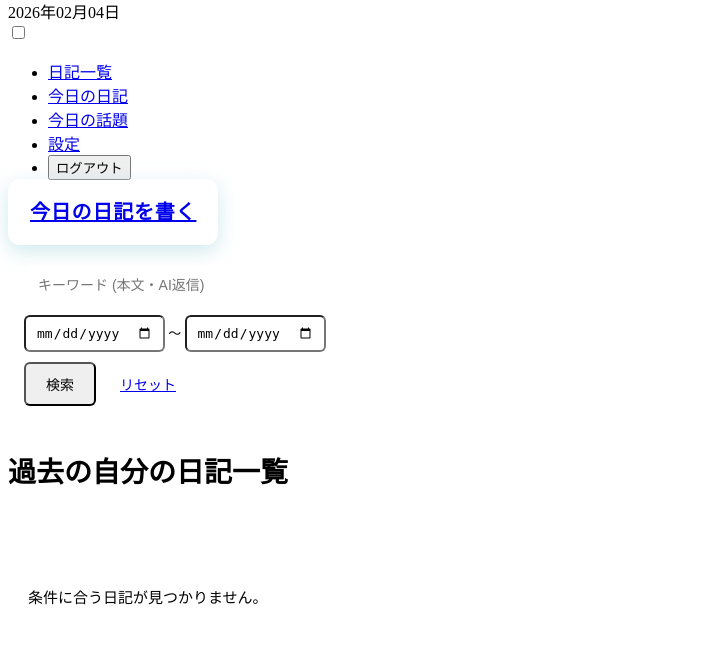
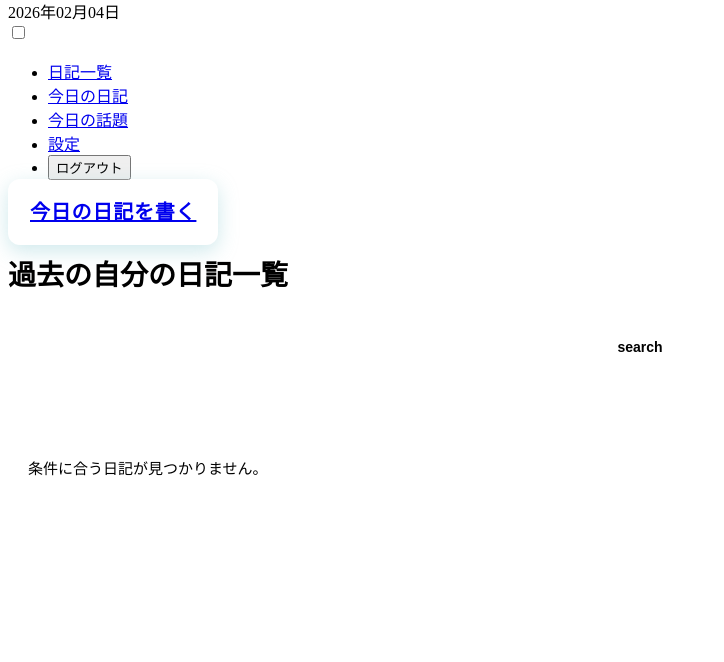
Before and after one commit to Tech-Jam-KDG-2026-Winter/Team-1-Django, a Django app: page / in a window 1280 px wide. Shown: the part 552-1214 px from the top of the page, without its empty margins (0-724 px from the left). After the commit the page ends 1028 px from the top, so only its background shows below. Run offline with Django 5.2, Linux system fonts and the light colour scheme; the visitor is signed in with stand-in values (Sample User, id 1).

Commit message:
index.html修正・検索を折りたたみ式に変更

```diff
--- a/static/css/style.css
+++ b/static/css/style.css
@@ -19,7 +19,7 @@
     font-weight: 700;
     letter-spacing: 0.8px;
     border-radius: 12px;
-    box-shadow: 0 6px 20px rgb(135, 201, 208, 0.4),inset 0 1px 2px rgba(255, 255, 255, 0.3);
+    box-shadow: 0 6px 20px rgba(135, 201, 208, 0.4),inset 0 1px 2px rgba(255, 255, 255, 0.3);
     border: 2px solid rgba(255, 255, 255, 0.2);
 }
 
@@ -61,7 +61,7 @@
 }
 
 .search-form input[type="text"]{
-    padding: 12px 14px;
+    padding: 10px 14px;
     font-size: 14px;
     border: 2px solid var(--border-color);
     border-radius: 8px;
@@ -71,7 +71,11 @@
 }
 
 .search-buttons{
+    display: flex;
+    gap: 8px;
+    background: transparent;
     margin-top: 8px;
+    padding: 0;
 }
 
 .date-range{
@@ -124,6 +128,11 @@
     font-size: 15px;
 }
 
+.diary-list{
+    background: transparent;
+    padding: 0;
+}
+
 .comment-container{
     flex-grow: 0;
     max-height: 320px;
--- a/templates/app/index.html
+++ b/templates/app/index.html
@@ -7,20 +7,28 @@
         <a href="{% url 'diary_write' %}" class="btn-write">今日の日記を書く</a>
     </div>
 
-    <section class="search-section">
+    <h3>過去の自分の日記一覧</h3>
+
+    <div class="search-toggle-area">
+        <button type="button" class="btn-toggle-search" onclick="toggleSearch()">
+            <i class="fa-solid fa-magnifying-glass fa-lg" style="color: #3f4a5a;"></i> search
+        </button>
+    </div>
+    <section class="search-section" id="search-section" style="display: none;">
         <form method="get" class="search-form">
             <input type="text" name="q" placeholder="キーワード (本文・AI返信)" value="{{ request.GET.q }}">
             <div class="date-range">
                 <input type="date" name="start_date" value="{{ request.GET.start_date }}"> 〜
                 <input type="date" name="end_date" value="{{ request.GET.end_date }}">
             </div>
-            <button type="submit" class="btn-search">検索</button>
-            <a href="{% url 'index' %}" class="btn-reset">リセット</a>
+            <div class="search-buttons">
+                <button type="submit" class="btn-search">検索</button>
+                <a href="{% url 'index' %}" class="btn-reset">リセット</a>
+            </div>
         </form>
     </section>
 
     <section class="diary-list">
-        <h3>過去の自分の日記一覧</h3>
         {% for diary in diaries %}
             <a href="{% url 'diary_detail' diary.pk %}" class="diary-item">
                 <span class="date">{{ diary.date|date:"Y年m月d日" }}</span>
@@ -31,4 +39,14 @@
         {% endfor %}
     </section>
 </div>
+<script>
+    function toggleSearch(){
+    const searchSection = document.getElementById('search-section');
+    if (searchSection.style.display === 'none'){
+        searchSection.style.display = 'block';
+    } else{
+        searchSection.style.display = 'none';
+    }
+}
+</script>
 {% endblock %}
```
